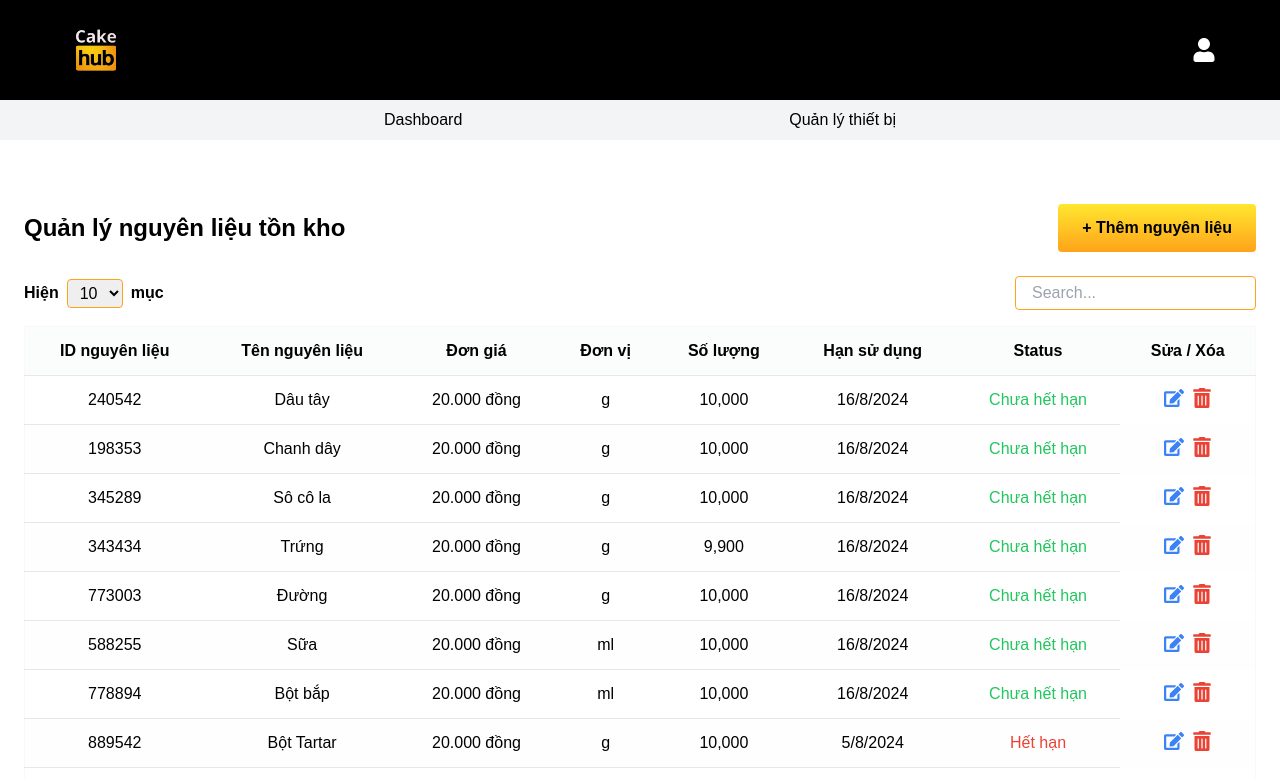
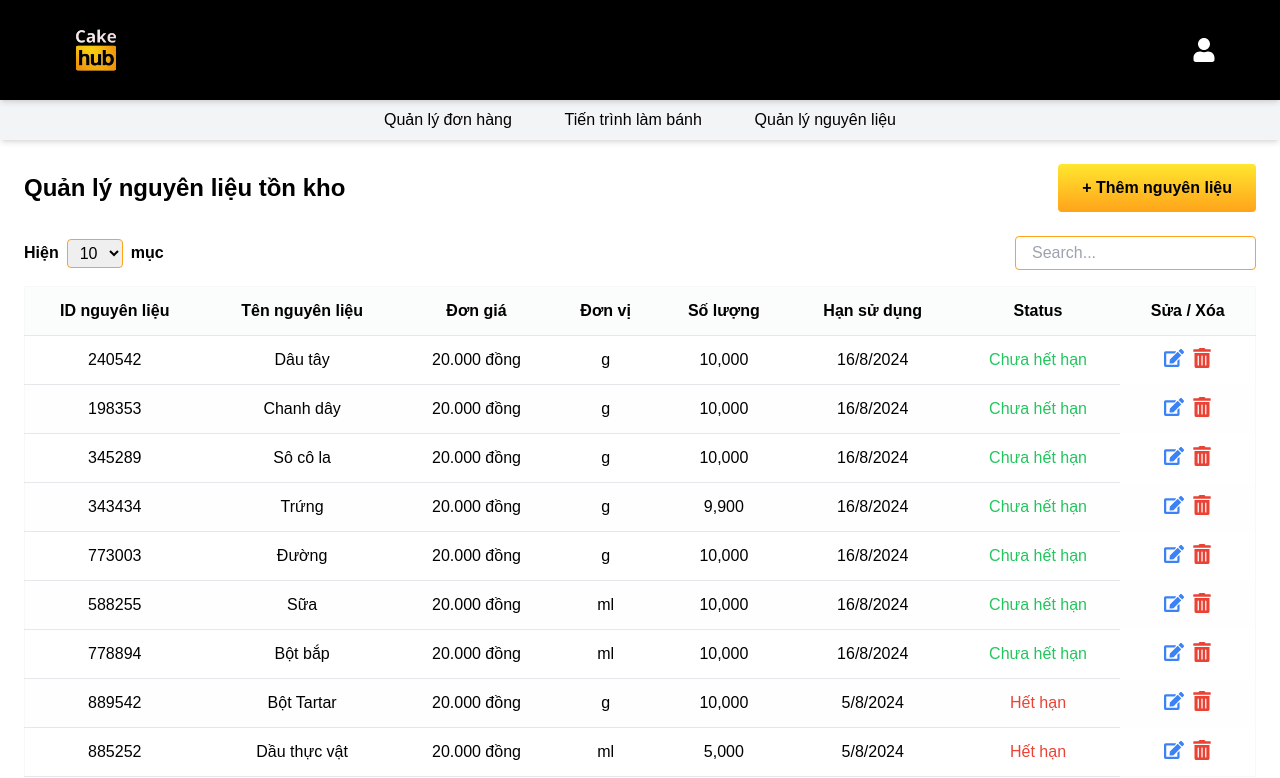
Before and after one commit to pelnuchy/CakeHub, a React (Create React App) app in the folder client/: page /baker/ingredient in a window 1280 px wide. Shown: the top 778 px of the page. Built offline with nearby package versions, Linux system fonts and the light colour scheme.

Commit message:
fix: navbar of admin and baker

```diff
--- a/client/src/components/AdminNav/index.tsx
+++ b/client/src/components/AdminBaker/AdminNav/index.tsx
@@ -1,9 +1,9 @@
 import React from 'react';
 import { Link } from 'react-router-dom';
 
-const AdminNav = () => {
+const AdminNav: React.FC = () => {
   return (
-    <nav className="w-full bg-gray-500">
+    <nav className="fixed left-0 right-0 top-[100px] z-40 w-full bg-gray-500 shadow-md">
       <div className="flex justify-between px-96 py-2">
         <Link to="/admin/dashboard" className="text-black hover:underline">
           Dashboard
--- /dev/null
+++ b/client/src/components/AdminBaker/BakerNav/index.tsx
@@ -0,0 +1,22 @@
+import React from 'react';
+import { Link } from 'react-router-dom';
+
+const BakerNav: React.FC = () => {
+  return (
+    <nav className="fixed left-0 right-0 top-[100px] z-40 w-full bg-gray-500 shadow-md">
+      <div className="flex justify-between px-96 py-2">
+        <Link to="/baker/dashboard" className="text-black hover:underline">
+          Quản lý đơn hàng
+        </Link>
+        <Link to="/baker/bakingsession" className="text-black hover:underline">
+          Tiến trình làm bánh
+        </Link>
+        <Link to="/baker/ingredient" className="text-black hover:underline">
+          Quản lý nguyên liệu
+        </Link>
+      </div>
+    </nav>
+  );
+};
+
+export default BakerNav;
--- a/client/src/components/AdminBakerHeader/index.tsx
+++ b/client/src/components/AdminBaker/Header/index.tsx
@@ -1,19 +1,8 @@
 import React, { useState, useEffect, useRef } from 'react';
 import { Link } from 'react-router-dom';
-import {
-  //FaSearch,
-  //FaShoppingCart,
-  FaUser,
-  FaSignInAlt,
-  FaUserPlus,
-  FaList,
-  FaHistory,
-  FaSignOutAlt,
-} from 'react-icons/fa';
-import { useCart } from '../../contexts/CartContext';
+import { FaUser, FaSignInAlt, FaUserPlus, FaSignOutAlt } from 'react-icons/fa';
 
 const Header: React.FC = () => {
-  const { cartItems } = useCart();
   const [dropdownOpen, setDropdownOpen] = useState(false);
   const [userLoggedIn, setUserLoggedIn] = useState(true);
   const dropdownRef = useRef<HTMLDivElement>(null);
@@ -43,31 +32,13 @@ const Header: React.FC = () => {
   }, [dropdownOpen]);
 
   return (
-    <header className="flex h-[100px] w-full items-center bg-black px-16">
+    <header className="fixed left-0 right-0 top-0 z-50 flex h-[100px] items-center bg-black px-16 shadow-md">
       <div className="flex flex-auto items-center">
         <Link to="/" className="cursor-pointer">
           <img src={'../../assets/logo/black-hub-logo.png'} alt="Logo" className="h-16 w-16" />
         </Link>
       </div>
-      {/* <div className="flex flex-auto items-center justify-center">
-        <div className="flex h-10 w-full items-center rounded-xl bg-white px-4 py-1">
-          <input
-            type="text"
-            placeholder="Tìm kiếm bánh"
-            className="w-full rounded-l-full bg-transparent px-2 py-1 text-black outline-none focus:ring-2 focus:ring-white focus:ring-opacity-50"
-          />
-          <FaSearch className="mr-2 h-8 w-8 transform bg-white p-1 text-black transition-transform duration-300 ease-in-out hover:scale-110" />
-        </div>
-      </div> */}
       <div className="flex flex-auto items-center justify-end space-x-4">
-        {/* <Link to="/cart" className="relative">
-          <FaShoppingCart className="h-6 w-6 transform cursor-pointer text-white transition-transform duration-300 ease-in-out hover:scale-110" />
-          {cartItems.length > 0 && (
-            <span className="absolute right-0 top-0 -mr-2 -mt-2 inline-flex h-4 w-4 items-center justify-center rounded-full bg-red-600 text-xs font-bold leading-none text-red-100">
-              {cartItems.length}
-            </span>
-          )}
-        </Link> */}
         <div className="relative" ref={dropdownRef}>
           <FaUser
             className="h-6 w-6 transform cursor-pointer text-white transition-transform duration-300 ease-in-out hover:scale-110"
@@ -98,22 +69,6 @@ const Header: React.FC = () => {
                 ) : (
                   <>
                     <li>
-                      <Link
-                        to="/purchase"
-                        className="flex items-center px-4 py-2 transition-colors duration-300 hover:bg-gray-200"
-                      >
-                        <FaList className="mr-2 text-gray-700" /> Đơn hàng của tôi
-                      </Link>
-                    </li>
-                    <li>
-                      <Link
-                        to="/purchased"
-                        className="flex items-center px-4 py-2 transition-colors duration-300 hover:bg-gray-200"
-                      >
-                        <FaHistory className="mr-2 text-gray-700" /> Lịch sử mua hàng
-                      </Link>
-                    </li>
-                    <li>
                       <button
                         onClick={handleLogout}
                         className="flex w-full items-center px-4 py-2 text-left transition-colors duration-300 hover:bg-gray-200"
--- a/client/src/pages/Admin/Dashboard/index.tsx
+++ b/client/src/pages/Admin/Dashboard/index.tsx
@@ -1,5 +1,5 @@
-import Header from '../../../components/AdminBakerHeader';
-import AdminNav from '../../../components/AdminNav';
+import Header from '../../../components/AdminBaker/Header';
+import AdminNav from '../../../components/AdminBaker/AdminNav';
 import Footer from '../../../components/Footer';
 import Dasboard from '../../../layouts/Admin/Dashboard';
 
@@ -8,10 +8,10 @@ const AdminDashBoard = () => {
     <>
       <Header />
       <AdminNav />
-      <main className='mt-10'>
+      <main>
         <Dasboard />
       </main>
-      <Footer />
+      {/* <Footer /> */}
     </>
   );
 };
--- a/client/src/pages/Admin/DeviceManagement/index.tsx
+++ b/client/src/pages/Admin/DeviceManagement/index.tsx
@@ -1,5 +1,5 @@
-import Header from '../../../components/AdminBakerHeader';
-import AdminNav from '../../../components/AdminNav';
+import Header from '../../../components/AdminBaker/Header';
+import AdminNav from '../../../components/AdminBaker/AdminNav';
 import Footer from '../../../components/Footer';
 import ManageDevice from '../../../layouts/Admin/ManageDevice';
 
@@ -8,10 +8,10 @@ const AdminDashBoard = () => {
     <>
       <Header />
       <AdminNav />
-      <main className='mt-10'>
+      <main>
         <ManageDevice />
       </main>
-      <Footer />
+      {/* <Footer /> */}
     </>
   );
 };
--- a/client/src/pages/Baker/BakingSession/index.tsx
+++ b/client/src/pages/Baker/BakingSession/index.tsx
@@ -1,17 +1,17 @@
-import Header from '../../../components/AdminBakerHeader';
-import AdminNav from '../../../components/AdminNav';
+import Header from '../../../components/AdminBaker/Header';
 import Footer from '../../../components/Footer';
 import BakingSession from '../../../layouts/Baker/BakingSession';
+import BakerNav from '../../../components/AdminBaker/BakerNav';
 
 const BakerBakingSession = () => {
   return (
     <>
       <Header />
-      <AdminNav />
+      <BakerNav />
       <main>
         <BakingSession />
       </main>
-      <Footer />
+      {/* <Footer /> */}
     </>
   );
 };
--- a/client/src/pages/Baker/Dashboard/index.tsx
+++ b/client/src/pages/Baker/Dashboard/index.tsx
@@ -1,5 +1,5 @@
-import Header from '../../../components/AdminBakerHeader';
-import AdminNav from '../../../components/AdminNav';
+import BakerNav from '../../../components/AdminBaker/BakerNav';
+import Header from '../../../components/AdminBaker/Header';
 import Footer from '../../../components/Footer';
 import Dashboard from '../../../layouts/Baker/Dashboard';
 
@@ -7,11 +7,11 @@ const BakerDashboard = () => {
   return (
     <>
       <Header />
-      <AdminNav />
+      <BakerNav />
       <main>
         <Dashboard />
       </main>
-      <Footer />
+      {/* <Footer /> */}
     </>
   );
 };
--- a/client/src/pages/Baker/IngredientManagement/index.tsx
+++ b/client/src/pages/Baker/IngredientManagement/index.tsx
@@ -1,5 +1,5 @@
-import Header from '../../../components/AdminBakerHeader';
-import AdminNav from '../../../components/AdminNav';
+import BakerNav from '../../../components/AdminBaker/BakerNav';
+import Header from '../../../components/AdminBaker/Header';
 import Footer from '../../../components/Footer';
 import InventoryTable from '../../../layouts/Baker/MangeIngredient';
 
@@ -7,11 +7,11 @@ const BakerIngredient = () => {
   return (
     <>
       <Header />
-      <AdminNav />
-      <main className="mt-10">
+      <BakerNav />
+      <main>
         <InventoryTable />
       </main>
-      <Footer />
+      {/* <Footer /> */}
     </>
   );
 };
```
